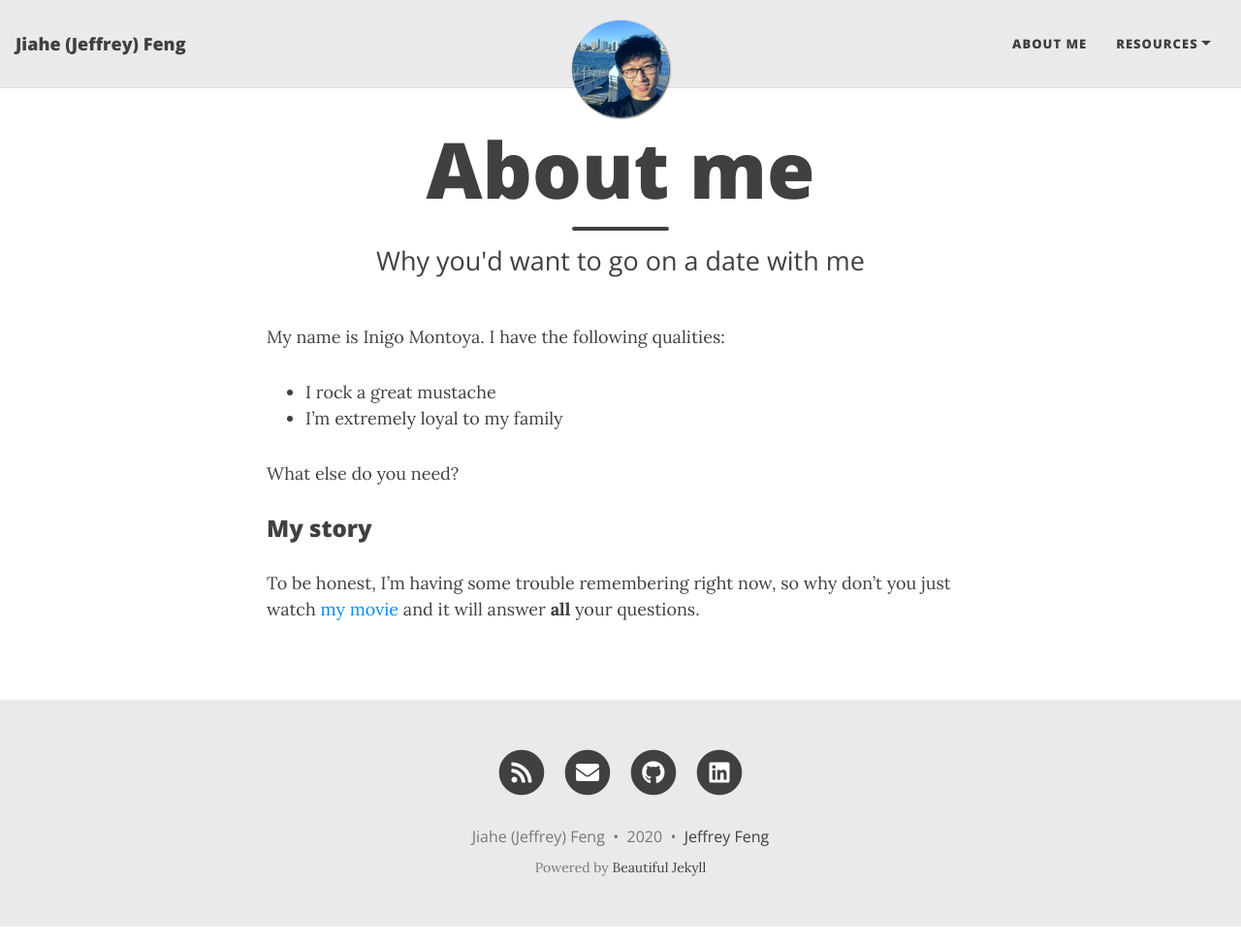
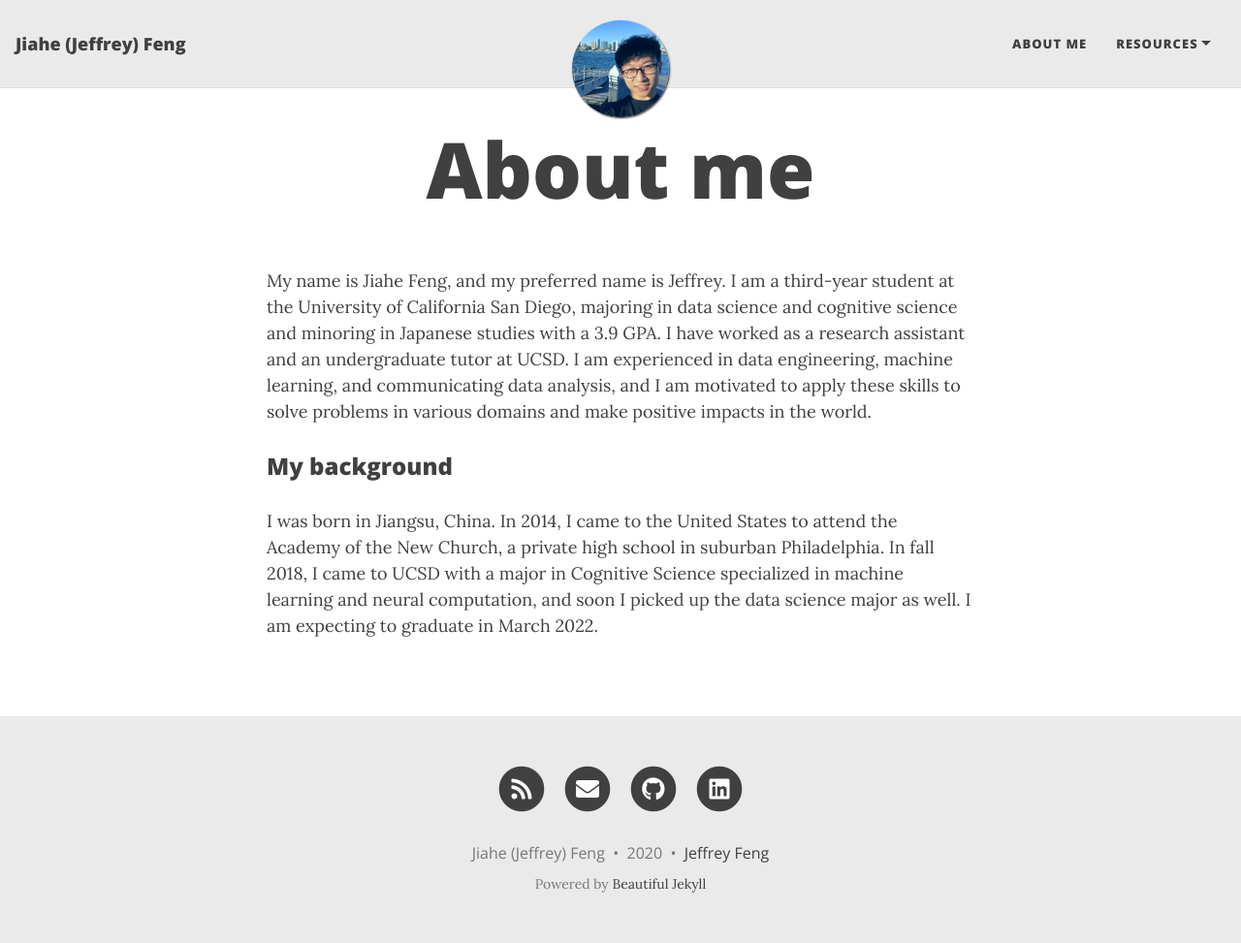
Before and after one commit to jeffrey7377/jeffrey7377.github.io, a Jekyll site: the page built from aboutme.md, in a window 1280 px wide and 973 px high. Shown: the whole window at 97% size. Built offline with Jekyll 4.4.1, drawn with Linux system fonts in a browser that asks for light colours; nearby versions of some CDN libraries.

Commit message:
Update aboutme.md

```diff
--- a/aboutme.md
+++ b/aboutme.md
@@ -1,16 +1,11 @@
 ---
 layout: page
 title: About me
-subtitle: Why you'd want to go on a date with me
+
 ---
 
-My name is Inigo Montoya. I have the following qualities:
+My name is Jiahe Feng, and my preferred name is Jeffrey. I am a third-year student at the University of California San Diego, majoring in data science and cognitive science and minoring in Japanese studies with a 3.9 GPA. I have worked as a research assistant and an undergraduate tutor at UCSD. I am experienced in data engineering, machine learning, and communicating data analysis, and I am motivated to apply these skills to solve problems in various domains and make positive impacts in the world.
 
-- I rock a great mustache
-- I'm extremely loyal to my family
+### My background
 
-What else do you need?
-
-### My story
-
-To be honest, I'm having some trouble remembering right now, so why don't you just watch [my movie](https://en.wikipedia.org/wiki/The_Princess_Bride_%28film%29) and it will answer **all** your questions.
+I was born in Jiangsu, China. In 2014, I came to the United States to attend the Academy of the New Church, a private high school in suburban Philadelphia. In fall 2018, I came to  UCSD with a major in Cognitive Science specialized in machine learning and neural computation, and soon I picked up the data science major as well. I am expecting to graduate in March 2022.
```
